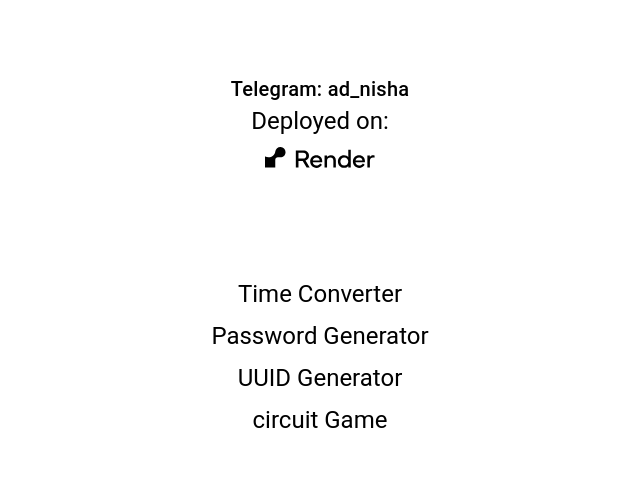
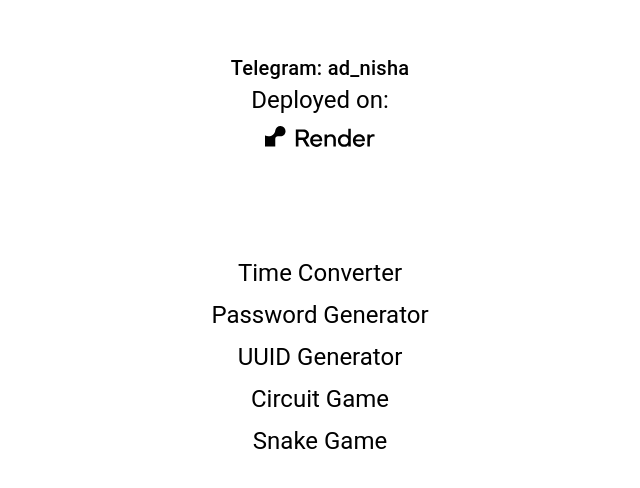
Before and after one commit to nisicadmir/nisix-utilities-fe, an Angular app: page / in a window 1280 px wide. Shown: the part 140-628 px from the top of the page, without its empty margins (320-960 px from the left). Built offline with nearby package versions, Linux system fonts and the light colour scheme.

Commit message:
add route to dashboard

```diff
--- a/src/app/dashboard/dashboard.component.html
+++ b/src/app/dashboard/dashboard.component.html
@@ -48,7 +48,10 @@
     <a routerLink="/uuid-generator">UUID Generator</a>
   </h1>
   <h1>
-    <a routerLink="/circuit-game">circuit Game</a>
+    <a routerLink="/circuit-game">Circuit Game</a>
+  </h1>
+  <h1>
+    <a routerLink="/snake-game">Snake Game</a>
   </h1>
 
   <hr />
```
